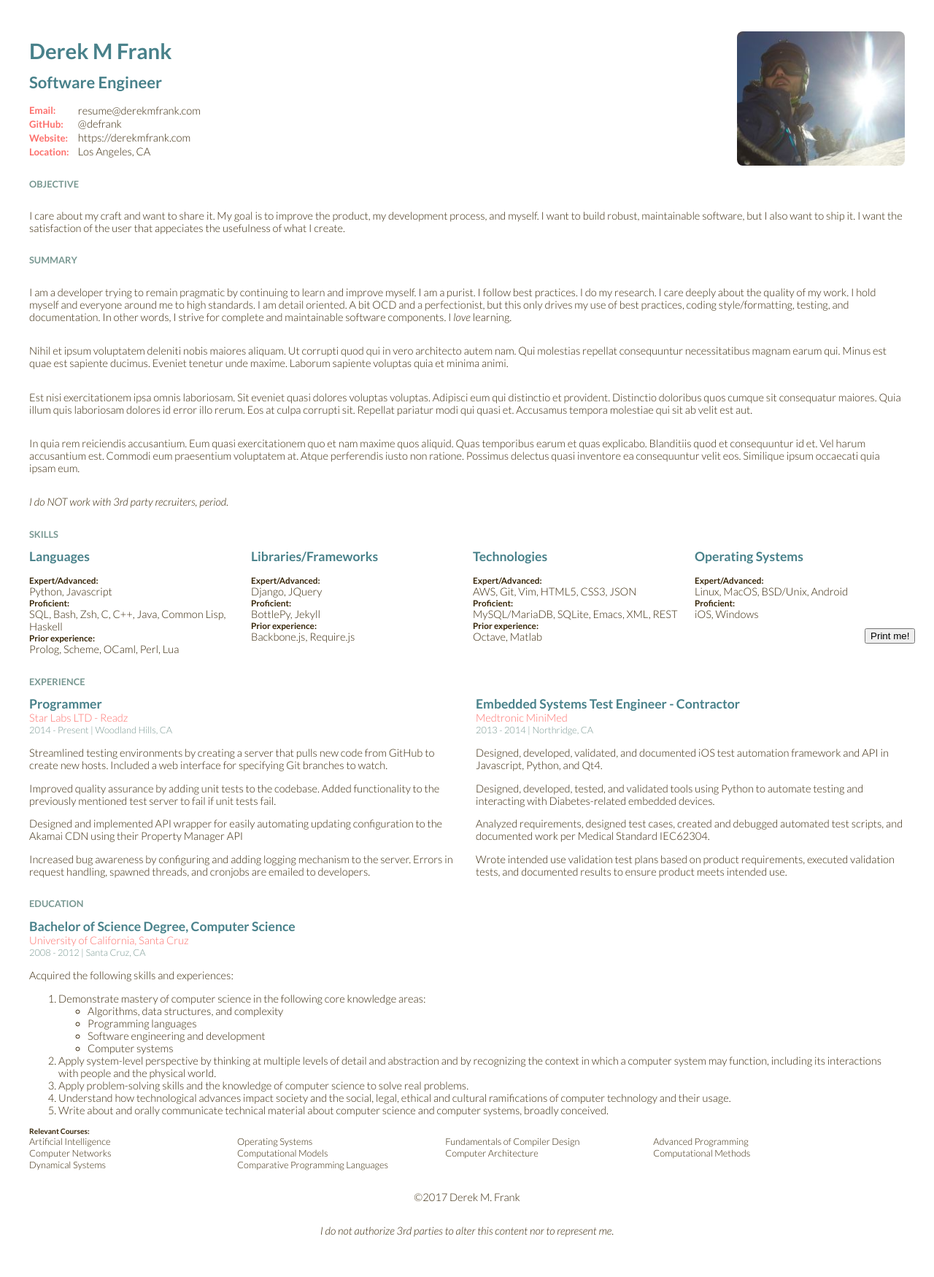
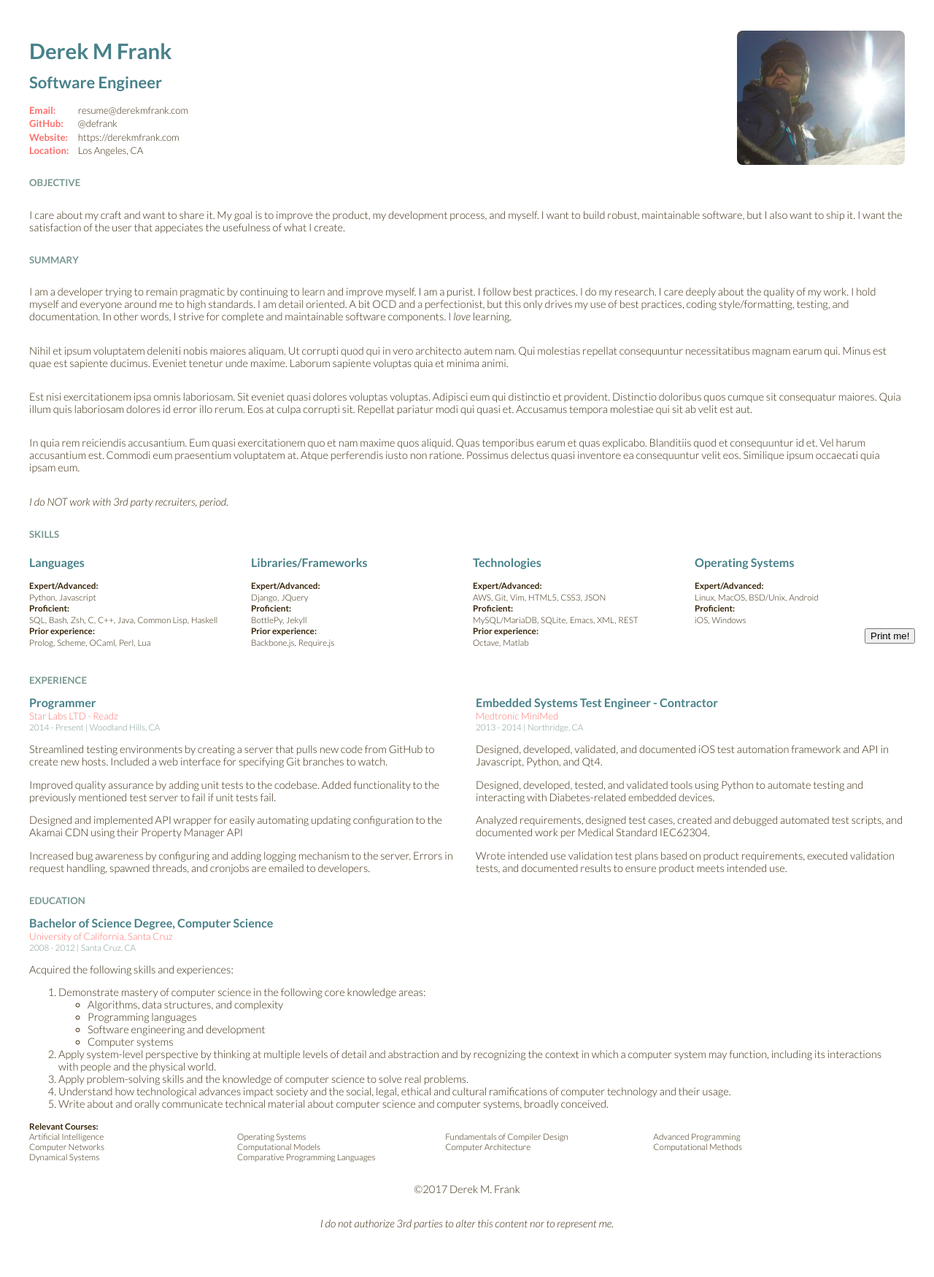
Before and after one commit to defrank/defrank.github.io, a Jekyll site: the page built from resume.html, in a window 1280 px wide. Shown: the whole page at 73% size. Built offline with Jekyll 4.4.1, drawn with Linux system fonts in a browser that asks for light colours.

Commit message:
fix(resume): Use rem to update font sizes
WIP: #4

```diff
--- a/resume.html
+++ b/resume.html
@@ -24,6 +24,11 @@ layout: blank
         user-select: none;
    }
 
+    html,
+    body {
+        font-size: 11pt;  /* keep between 10pt and 12pt */
+        font-family: Lato, "Open Sans", Helvetica, Calibri, "PT Sans", Verdana, Arial, sans-serif;
+    }
     body {
         color: #372608;
         font-weight: 300;
@@ -34,16 +39,17 @@ layout: blank
          */
         min-width: 320px;
         margin: 40px;
-        font-size: 11pt;  /* keep between 10pt and 12pt */
-        font-family: Lato, "Open Sans", Helvetica, Calibri, "PT Sans", Verdana, Arial, sans-serif;
     }
     main section + br {
         display: none;
     }
     @media screen and (max-width: 640px) {
+        html,
+        body {
+            font-size: 10pt;
+        }
         body {
             margin: 20px;
-            font-size: 10pt;
         }
 
         h1, h2, h3, h4, h5, h6 {
@@ -148,15 +154,15 @@ layout: blank
     address#contact-info dd {
         display: inline-block;
         vertical-align: middle;
+        font-size: 0.9rem;
     }
     address#contact-info dt {
         width: 64px;
-        font-size: 0.9em;
         color: #FD6F6B;
     }
     @media screen and (max-width: 640px) {
         header {
-            font-size: 0.6rem;
+            font-size: 0.8rem;
         }
         header > img,
         header > address {
@@ -202,7 +208,7 @@ layout: blank
     }
     h3 {
         flex-basis: 100%;
-        font-size: 0.8rem;
+        font-size: 0.9rem;
         color: #799892;
         text-transform: uppercase;
     }
@@ -214,7 +220,7 @@ layout: blank
 
     .organization,
     .organization:visited {
-        font-size: 1em;
+        font-size: 0.9rem;
         color: #FD6F6B;
     }
     .organization + .metadata {
@@ -230,8 +236,11 @@ layout: blank
         color: inherit;
     }
 
+    dt,
+    dd {
+        font-size: 0.8rem;
+    }
     dt {
-        font-size: 0.8em;
         font-weight: bold;
     }
     dt::after {
@@ -331,7 +340,6 @@ layout: blank
     }
 
     dl.courses {
-        font-size: 0.8rem;
         display: flex;
         flex-flow: row wrap;
     }
```
